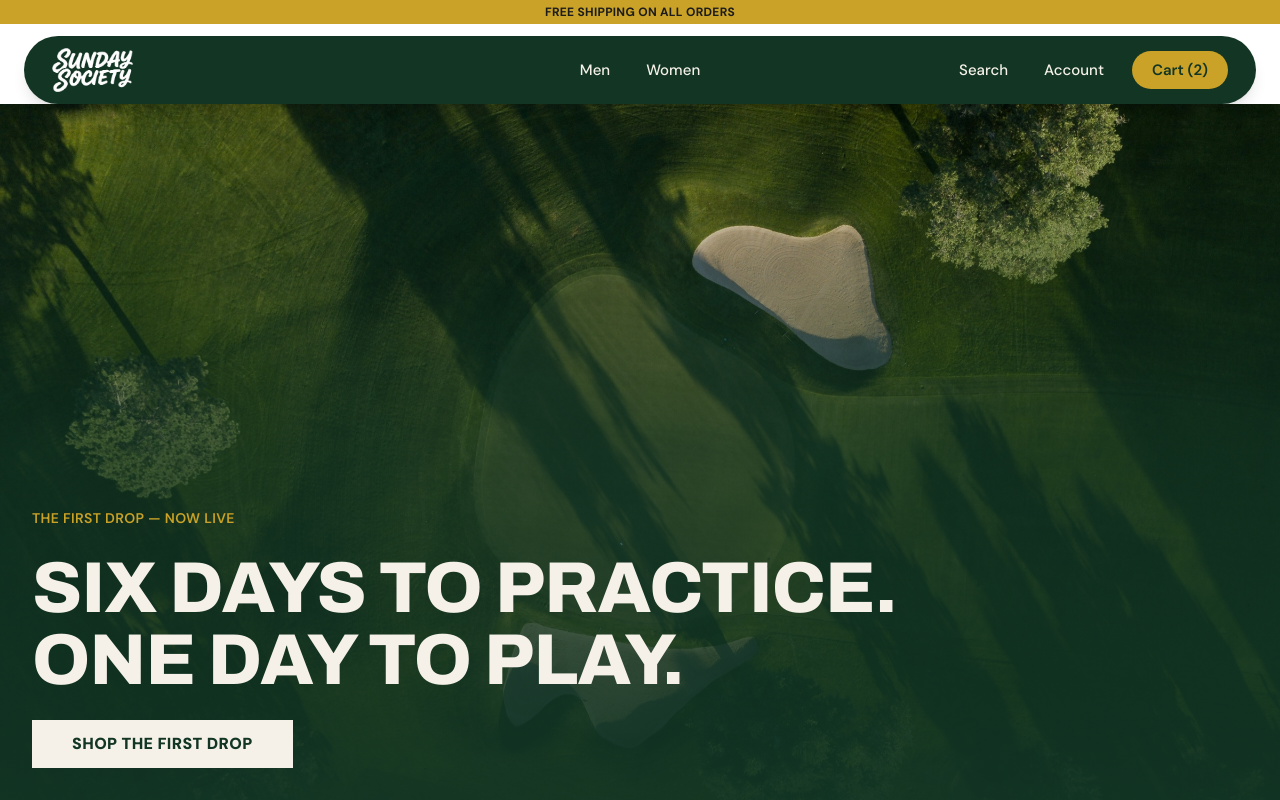
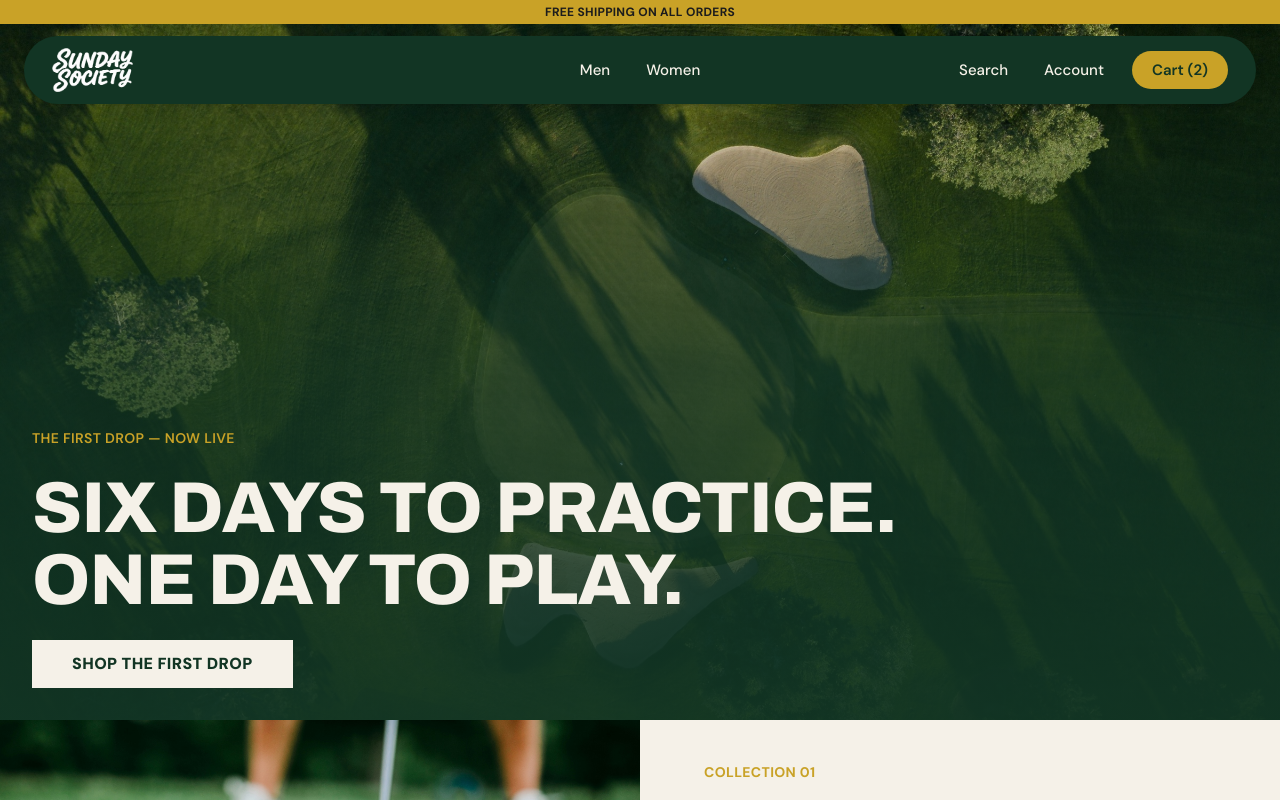
Before and after one commit to zack6yuan/sunday_society, a Next.js app: page / in a window 1280 px wide. Shown: the top 800 px of the page. Built offline with nearby package versions, Linux system fonts and the light colour scheme.

Commit message:
fix: ground the page behind the floating nav pill (#24)
Claude-Session: https://claude.ai/code/session_01SJuqi7Jxg5eJYDABx5ecJ2

Co-authored-by: Claude Fable 5 <noreply@anthropic.com>

```diff
--- a/app/components/Hero.tsx
+++ b/app/components/Hero.tsx
@@ -2,7 +2,9 @@ import Image from "next/image";
 
 export default function Hero() {
   return (
-    <section className="relative h-[60svh] lg:h-[87svh]">
+    // Pulled up under the sticky nav pill so the photo bleeds behind it —
+    // the negative margins match the header's height (pt-3 + pill).
+    <section className="relative -mt-18 h-[60svh] md:-mt-20 lg:h-[87svh]">
       <Image src="/first-light.jpg" alt="" fill priority className="object-cover" />
       {/* Scrim. The copy sits on whatever the photo happens to put behind it —
           bright foliage took the headline to 1.1:1 in places. */}
--- a/app/globals.css
+++ b/app/globals.css
@@ -29,6 +29,8 @@
 }
 
 body {
-  background: var(--background);
+  /* Cloud, not white: the floating nav pill shows the page ground through
+     the gaps around it, and pure white reads cold against the palette. */
+  background: var(--color-cloud);
   color: var(--foreground);
 }
```
